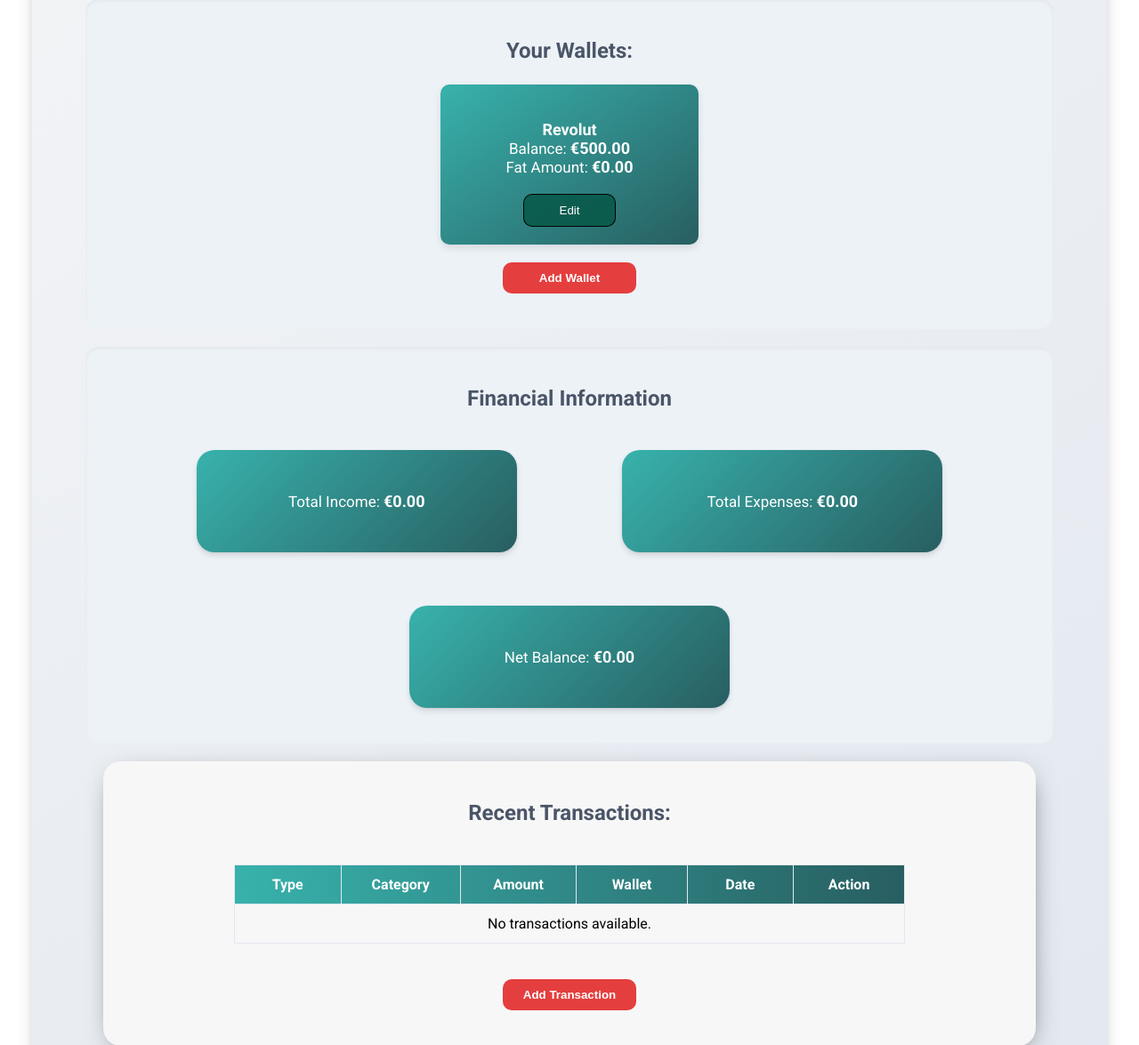
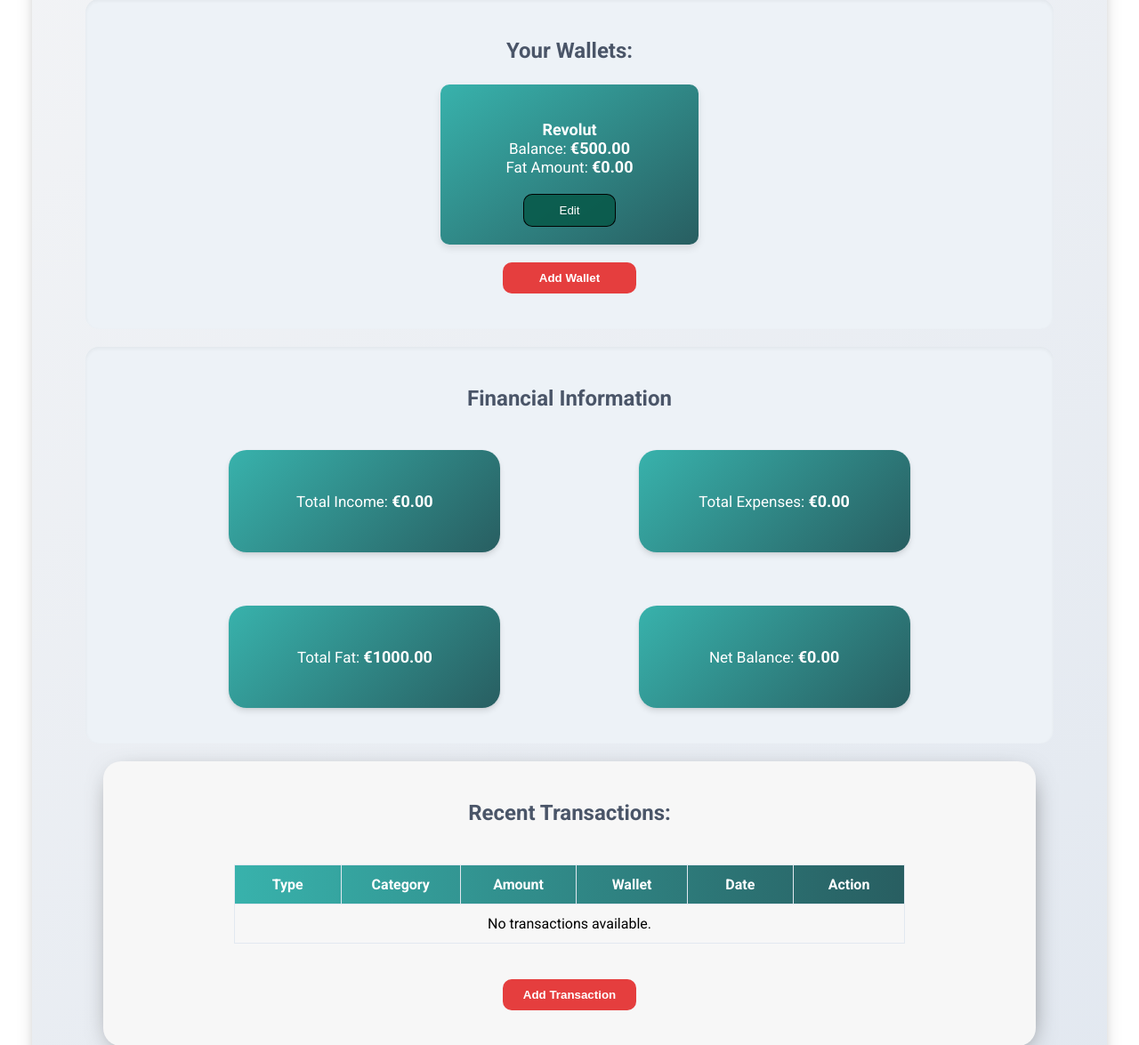
Before and after one commit to costasnicou/finaide, a Django app: page /tracker/ in a window 1280 px wide. Shown: the part 276-1451 px from the top of the page at 89% size. Run offline with Django 5.2, Linux system fonts and the light colour scheme; a user stored in the database is signed in; data comes from the database, SQL or seed files in the repository; both versions use the stored data as it was after the commit; some libraries are stand-ins or nearby versions.

Commit message:
fat-functionality-almost-complete

```diff
--- a/finaide/tracker/static/css/dashboard.css
+++ b/finaide/tracker/static/css/dashboard.css
@@ -307,7 +307,7 @@ section h3 {
 }
 
 .dashboard-view {
-    width: 300px;
+    width: 245px;
     padding: 30px;
     text-align: center;
     color: #ffffff;
--- a/finaide/tracker/templates/tracker/dashboard.html
+++ b/finaide/tracker/templates/tracker/dashboard.html
@@ -52,13 +52,20 @@
                 <p>Total Income: <span class="dashboard-amount">€{{ total_income | floatformat:2  }}</span></p>
             </div>
 
+
             <div class="dashboard-view expenses">
                 <p>Total Expenses:  <span class="dashboard-amount">€{{ total_expenses|floatformat:2  }}</span></p>
             </div>
 
             <div class="dashboard-view net">
+                <p>Total Fat: <span class="dashboard-amount">€{{ total_fat|floatformat:2  }}</span></p>
+            </div>
+
+            <div class="dashboard-view net">
                 <p>Net Balance: <span class="dashboard-amount">€{{ net_balance|floatformat:2  }}</span></p>
             </div>
+
+
 
         </div>
 
--- a/finaide/tracker/views.py
+++ b/finaide/tracker/views.py
@@ -39,6 +39,7 @@ def signup(request):
         form = SignupForm()
 
     return render(request, 'tracker/signup.html', {'form': form})
+
 @login_required
 def dashboard(request):
     # Process form submission for creating/editing a transaction
@@ -203,7 +204,8 @@ def dashboard(request):
     #     wallet.id: wallet.fat for wallet in wallets if hasattr(wallet, 'fat')
     # }
 
-
+    # Calculate the total fat
+    total_fat = Fat.objects.aggregate(total=Sum('amount'))['total'] or 0.00
     total_balance = sum(wallet.balance for wallet in wallets)
     total_income = Transaction.objects.filter(wallet__user=request.user, type='Income').aggregate(total=Sum('amount'))['total'] or 0
     total_expenses = Transaction.objects.filter(wallet__user=request.user, type='Expense').aggregate(total=Sum('amount'))['total'] or 0
@@ -220,5 +222,6 @@ def dashboard(request):
         'total_expenses': total_expenses,
         'net_balance': net_balance,
         'transaction_forms':transaction_forms,
+        'total_fat': total_fat,
         # 'wallet_fat_data': wallet_fat_data,
     })
```
Also changed, not shown: finaide/db.sqlite3.
